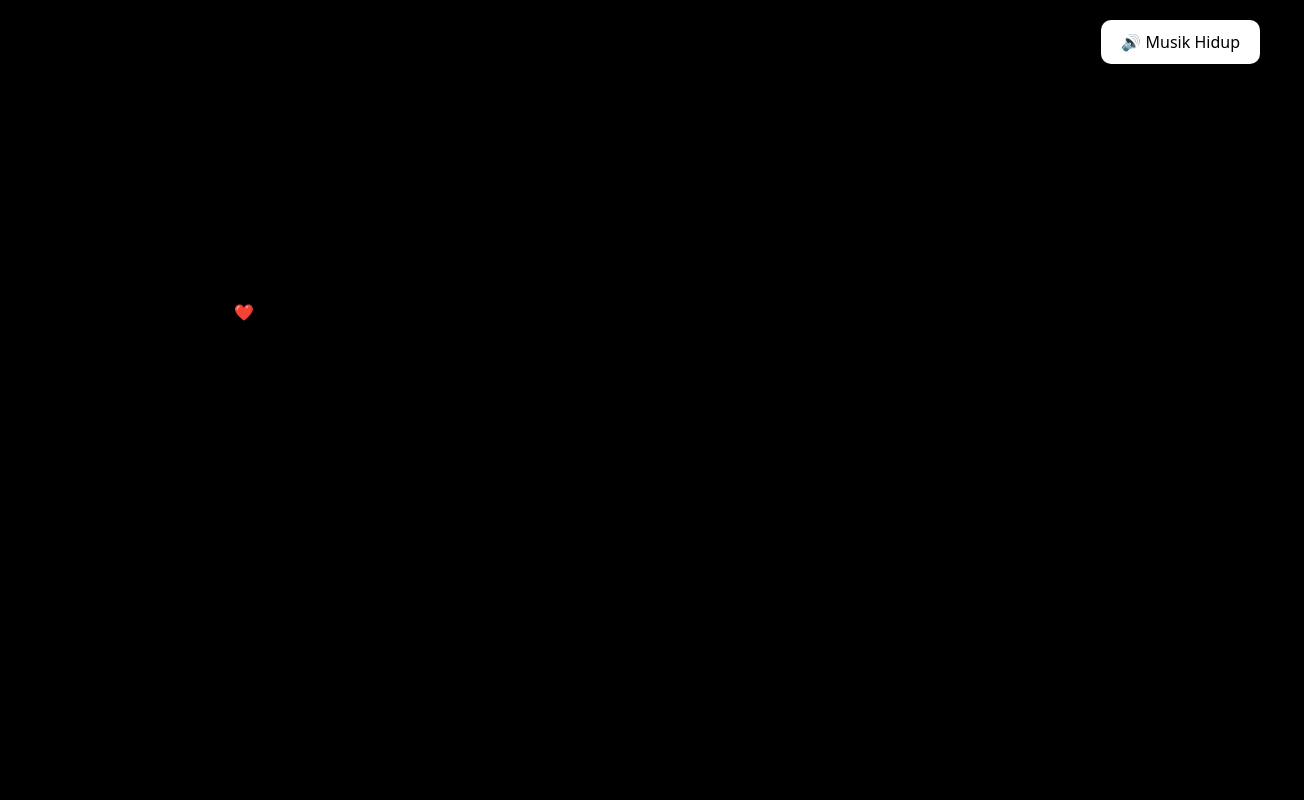
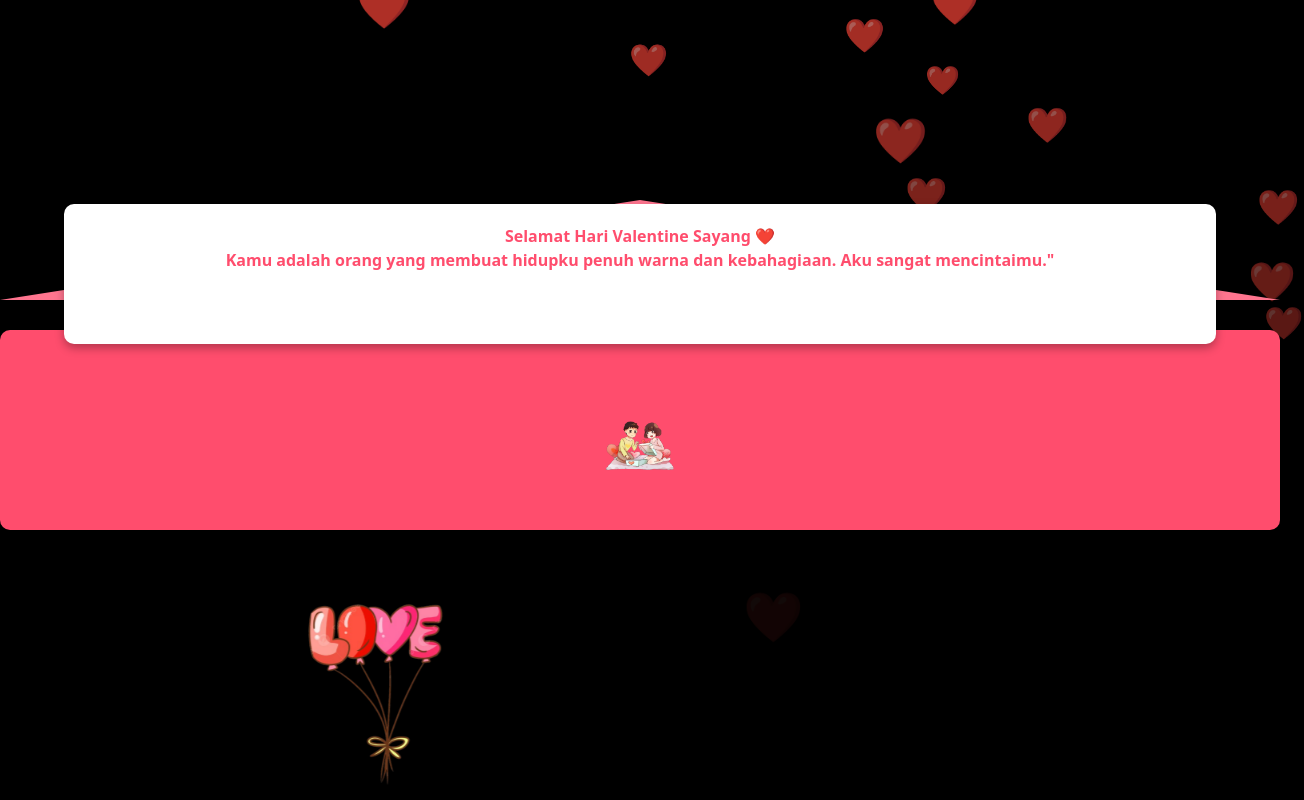
Before and after one commit to Mhilham/Valentine, a plain HTML site: page index.html in a window 1280 px wide. Both pictures are taken after a click on the element 640 px from the left and 400 px from the top of the page. Shown: the whole page, 1304 px wide, since content can reach past the window. Drawn offline with nearby package versions, Linux system fonts and the light colour scheme.

Commit message:
update index.html

```diff
--- a/index.html
+++ b/index.html
@@ -1,8 +1,5 @@
-<!DOCTYPE html>
-<html lang="id">
+<html>
 <head>
-    <meta charset="UTF-8">
-    <meta name="viewport" content="width=device-width, initial-scale=1.0">
     <title>Amplop Valentine</title>
     <script src="https://cdn.tailwindcss.com"></script>
     <style>
@@ -31,62 +28,161 @@
             z-index: 5;
         }
 
-        /* Tombol kontrol musik */
-        #music-btn {
+        /* Amplop bawah */
+        .envelope {
             position: absolute;
-            top: 20px;
-            right: 20px;
-            background: white;
-            border: none;
-            padding: 10px 20px;
+            width: 100%;
+            height: 100%;
+            background-color: #ff4d6d;
+            border-radius: 10px;
+            transition: transform 0.5s ease;
+            z-index: 2;
+        }
+
+        /* Tutup amplop */
+        .flap {
+            position: absolute;
+            width: 100%;
+            height: 50%;
+            background-color: #ff758f;
+            clip-path: polygon(0 0, 100% 0, 50% 100%);
+            transition: transform 0.5s ease;
+            transform-origin: top;
+            z-index: 4;
+        }
+
+        /* Kertas pesan */
+        .message {
+            position: absolute;
+            width: 90%;
+            height: 70%;
+            background-color: white;
+            text-align: center;
+            padding: 20px;
             font-size: 16px;
-            cursor: pointer;
+            font-weight: bold;
+            color: #ff4d6d;
+            box-shadow: 0px 4px 10px rgba(0, 0, 0, 0.3);
             border-radius: 10px;
-            z-index: 10;
+            top: 50%;
+            left: 50%;
+            transform: translate(-50%, -50%) translateY(50%);
+            transition: transform 0.5s ease, opacity 0.5s ease;
+            opacity: 0;
+            z-index: 5;
+        }
+
+        /* Gambar hewan di tengah amplop */
+        .cute-animal {
+            position: absolute;
+            width: 80px;
+            bottom: 20px;
+            left: 50%;
+            transform: translate(-50%, 0%);
+            opacity: 1;
+            animation: bounce 2s infinite alternate ease-in-out;
+            z-index: 3;
+        }
+
+        /* Animasi hewan tetap bergerak */
+        @keyframes bounce {
+            0% { transform: translate(-50%, 0%) scale(1); }
+            100% { transform: translate(-50%, -10px) scale(1.1); }
+        }
+
+        /* Saat amplop dibuka */
+        .open .flap {
+            transform: rotateX(180deg);
+            z-index: 1;
+        }
+
+        .open .envelope {
+            transform: translateY(30px);
+        }
+
+        /* Teks lebih rendah agar lebih pas */
+        .open .message {
+            opacity: 1;
+            transform: translate(-50%, -140%);
+            z-index: 6;
+        }
+
+        /* Hewan tetap muncul di tengah amplop */
+        .open .cute-animal {
+            transform: translate(-50%, -50%);
+        }
+
+        /* Animasi pasangan hewan berlari */
+        .running-animals {
+            position: absolute;
+            bottom: 10px;
+            left: -200px;
+            width: 200px;
+            height: auto;
+            animation: runAcross 6s linear infinite;
+            z-index: 5;
+        }
+
+        /* Animasi lari dari kiri ke kanan */
+        @keyframes runAcross {
+            0% { left: -200px; }
+            100% { left: 100vw; }
+        }
+
+        /* Hujan love */
+        .heart {
+            position: absolute;
+            color: red;
+            font-size: 24px;
+            animation: fall linear infinite;
+            z-index: 1;
+        }
+
+        @keyframes fall {
+            0% { transform: translateY(-150px) translateX(0); opacity: 1; }
+            100% { transform: translateY(100vh) translateX(30px); opacity: 0; }
         }
     </style>
 </head>
 <body>
 
-    <!-- Musik latar belakang (dimulai dalam keadaan mute) -->
-    <audio id="bg-music" autoplay loop muted>
-        <source src="lagu.mp3" type="audio/mpeg">
-        Browser Anda tidak mendukung audio.
-    </audio>
-
-    <!-- Tombol kontrol musik -->
-    <button id="music-btn" onclick="toggleMusic()">🔊 Musik Hidup</button>
-
     <div class="container" onclick="openEnvelope()">
+        <img class="cute-animal" src="hewan.png" alt="Cute Animal">
         <div class="flap"></div>
         <div class="envelope"></div>
         <div class="message">
             Selamat Hari Valentine Sayang ❤️<br>
-            Dari Ilham (Khusus yang Jomblo)
+         Kamu adalah orang yang membuat hidupku penuh warna dan kebahagiaan. Aku sangat mencintaimu."
         </div>
     </div>
 
+    <!-- Pasangan hewan lari membawa balon love -->
+    <img class="running-animals" src="balon.png" alt="Couple Animals with Love Balloon">
+
     <script>
-        var music = document.getElementById("bg-music");
-        var musicBtn = document.getElementById("music-btn");
+        function openEnvelope() {
+            document.querySelector(".container").classList.toggle("open");
+        }
 
-        // Pastikan musik diputar setelah interaksi pertama
-        document.body.addEventListener("click", function() {
-            if (music.muted) {
-                music.muted = false;
-                music.play();
-            }
-        });
+        // Fungsi membuat hujan love dari lebih atas
+        function createHeart() {
+            const heart = document.createElement("div");
+            heart.innerHTML = "❤️";
+            heart.classList.add("heart");
+            document.body.appendChild(heart);
 
-        function toggleMusic() {
-            if (music.paused) {
-                music.play();
-                musicBtn.innerHTML = "🔊 Musik Hidup";
-            } else {
-                music.pause();
-                musicBtn.innerHTML = "🔇 Musik Mati";
-            }
+            const size = Math.random() * 30 + 20 + "px";  // Ukuran hati (20px - 50px)
+            heart.style.fontSize = size;
+            heart.style.left = Math.random() * 100 + "vw";
+            heart.style.animationDuration = Math.random() * 3 + 2 + "s";
+            heart.style.top = "-150px"; // Mulai lebih tinggi dari layar
+
+            setTimeout(() => {
+                heart.remove();
+            }, 5000);
         }
+
+        setInterval(createHeart, 200);
     </script>
 
 </body>
```
